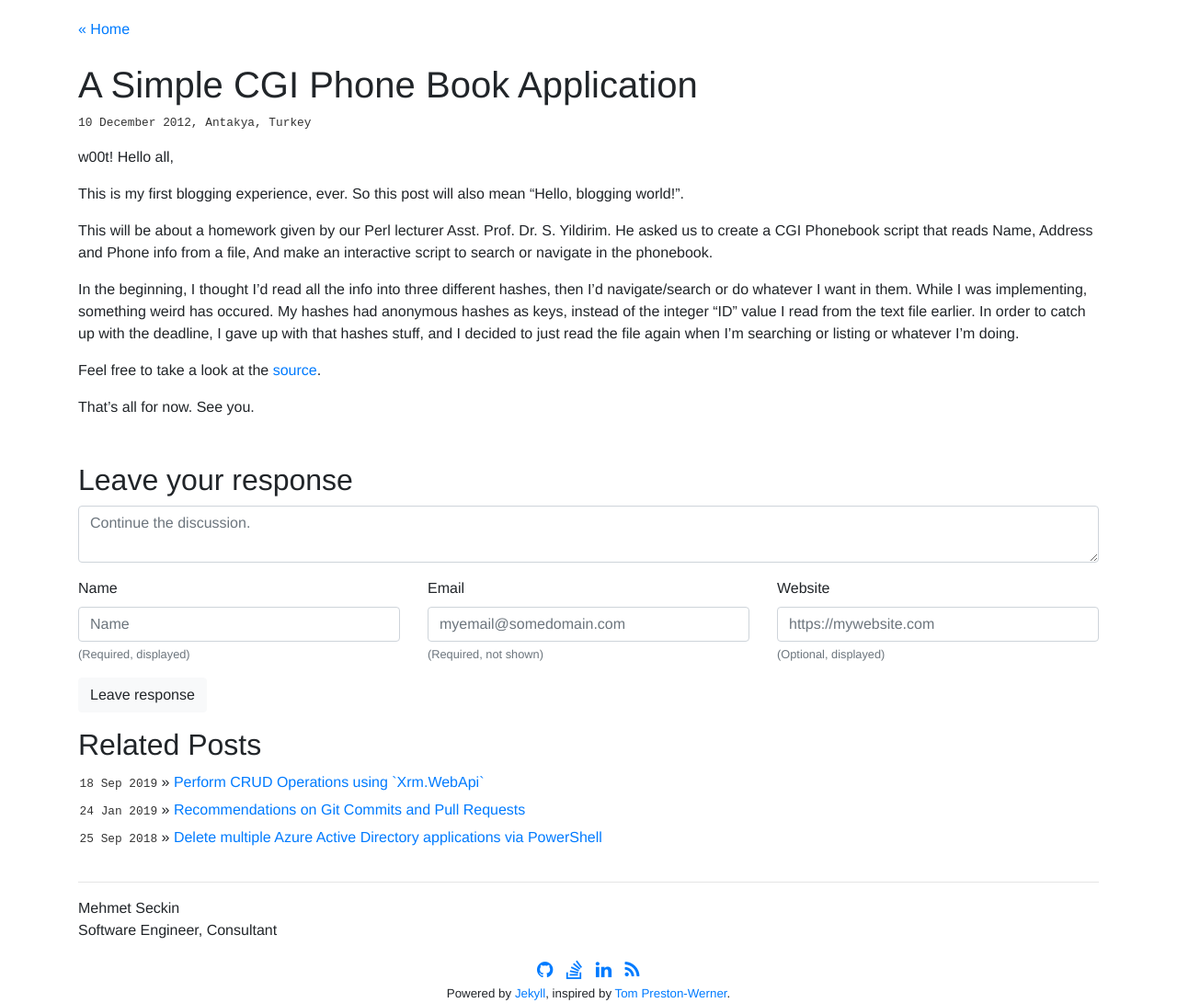
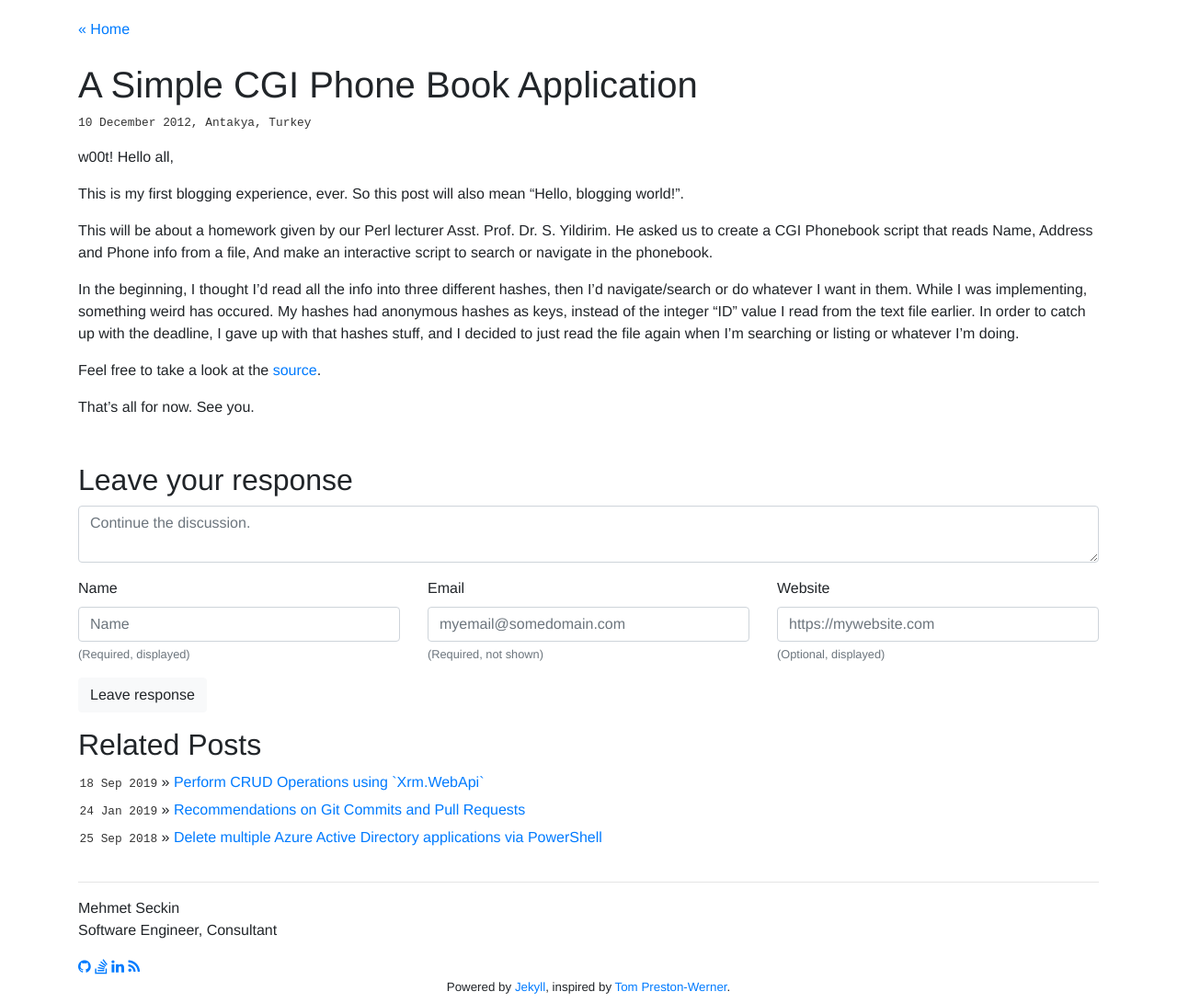
Before and after one commit to mehmetseckin/mehmetseckin.github.io, a Jekyll site: the page built from _posts/2012-12-10-a-simple-cgi-phone-book-application.md, in a window 1280 px wide. Shown: the whole page at 92% size. Built offline with Jekyll 4.4.1, drawn with Linux system fonts in a browser that asks for light colours.

Commit message:
Include links in post layout

```diff
--- a/_layouts/post.html
+++ b/_layouts/post.html
@@ -28,12 +28,9 @@ layout: default
         <br />
         Software Engineer, Consultant
     </p>
-    <div class="links">
-      <a href="//github.com/seckin92"><i class="fa fa-github" aria-hidden="true"></i></a>
-      <a href="//stackoverflow.com/story/seckin"><i class="fa fa-stack-overflow" aria-hidden="true"></i></a>
-      <a href="//linkedin.com/in/seckin92"><i class="fa fa-linkedin" aria-hidden="true"></i></a>
-      <a href="/atom.xml"><i class="fa fa-rss" aria-hidden="true"></i></a>
-    </div>
+
+    {% include links.html %}
+
     <div class="tribute">
       Powered by <a href="http://github.com/mojombo/jekyll">Jekyll</a>, inspired by <a href="//tom.preston-werner.com">Tom Preston-Werner</a>.
     </div>
```
